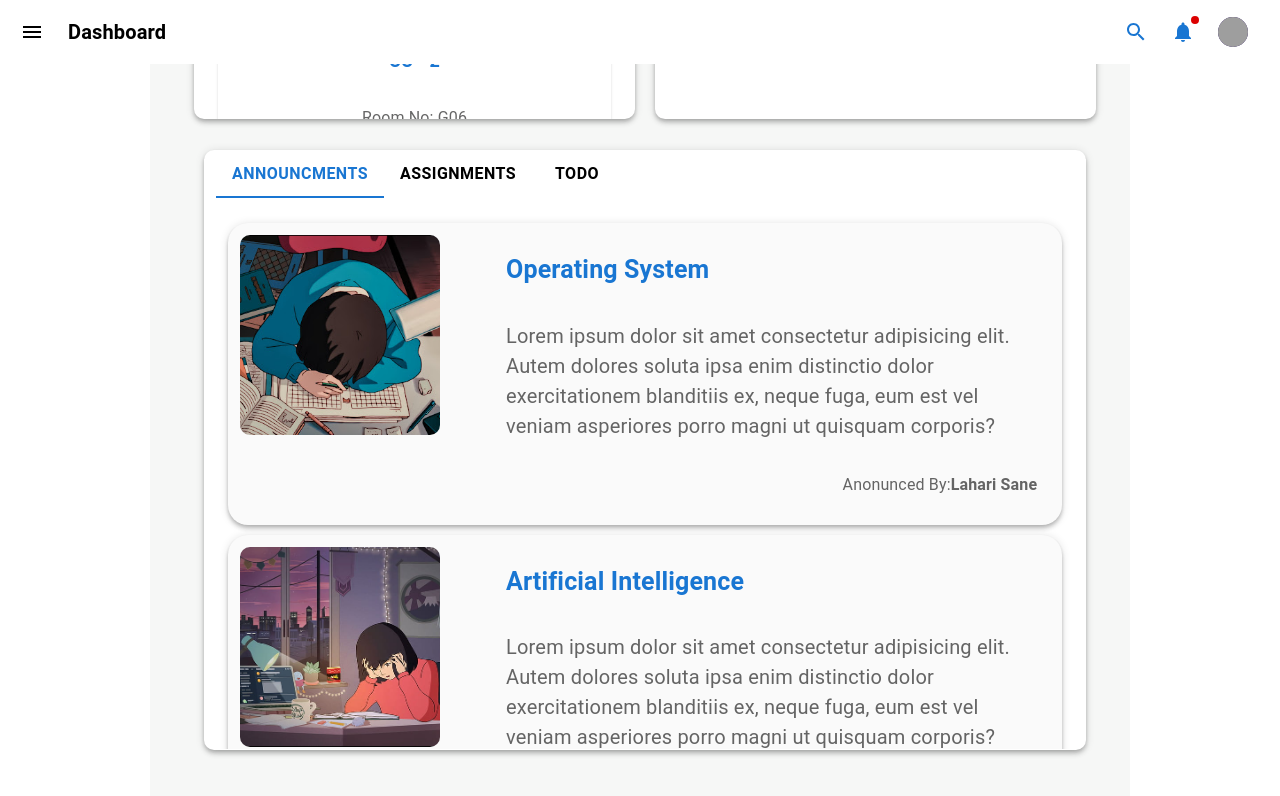
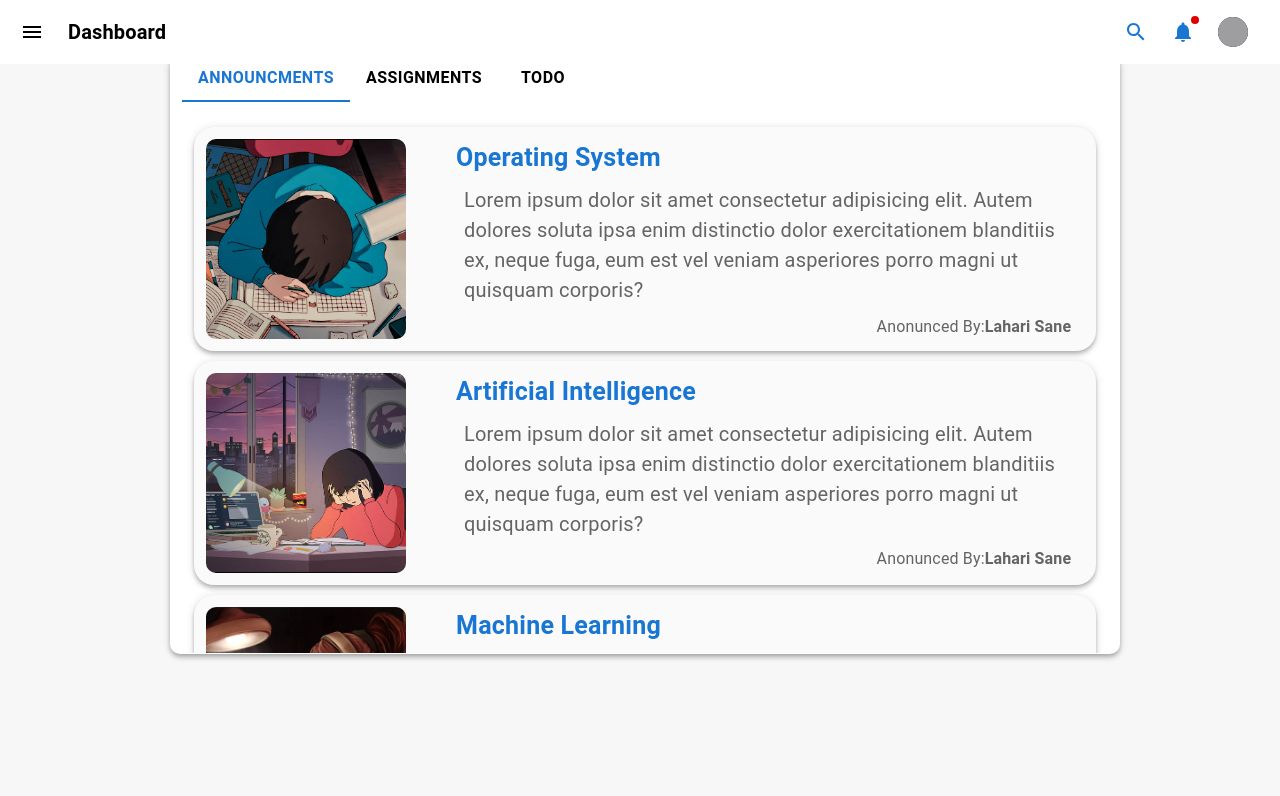
Before and after one commit to lahariSane/tuteetutor-react, a React (Create React App) app in the folder frontend/: page / in a window 1280 px wide. Shown: the top 796 px of the page. Built offline with nearby package versions, Linux system fonts and the light colour scheme; grey boxes are pictures that could not be loaded.

Commit message:
fixed bugs

```diff
--- a/frontend/src/components/Sidebar.jsx
+++ b/frontend/src/components/Sidebar.jsx
@@ -161,10 +161,15 @@ function Sidebar({ drawerWidth, mobileOpen, handleDrawerClose, handleDrawerTrans
                     {Object.entries(topIcons).map(([key, value]) => (
                         <ListItem sx={{ pl: 2 }} key={key} disablePadding width="100%">
                             <SidebarListItemButton
-                                selected={key === sidbarActive && !setHover} // Set selected state to true if key matches active sidebar item
-                                onClick={() => { setSidebarActive(key); navigate(key.toLowerCase()); handleDrawerClose(); }}
+                                selected={key.toLowerCase() === sidbarActive.toLowerCase() && !setHover} // Set selected state to true if key matches active sidebar item
                                 onMouseEnter={() => setIsHovered(true)} // Set hover state to true on mouse enter
                                 onMouseLeave={() => setIsHovered(false)}
+                                onClick={() => {
+                                    handleDrawerClose();
+                                    setSidebarActive(key);
+                                    navigate(key.toLowerCase());
+                                    setIsHovered(false);
+                                }}
                             >
                                 <ListItemIcon sx={{ minWidth: 34 }}>
                                     {value}
@@ -186,7 +191,12 @@ function Sidebar({ drawerWidth, mobileOpen, handleDrawerClose, handleDrawerTrans
                         <ListItem sx={{ pl: 2 }} key={key} disablePadding>
                             <SidebarListItemButton
                                 selected={key === sidbarActive && !setHover} // Set selected state to true if key matches active sidebar item
-                                onClick={() => {setSidebarActive(key); navigate(key.toLowerCase()); handleDrawerClose();} }
+                                onClick={() => {
+                                    setSidebarActive(key);
+                                    navigate(key.toLowerCase());
+                                    handleDrawerClose();
+                                    setIsHovered(false);
+                                }}
                                 onMouseEnter={() => setIsHovered(true)} // Set hover state to true on mouse enter
                                 onMouseLeave={() => setIsHovered(false)}
                             >
--- a/frontend/src/index.css
+++ b/frontend/src/index.css
@@ -3,6 +3,7 @@
 @tailwind utilities;
 
 body {
+  overflow: hidden;
   margin: 0;
   font-family: -apple-system, BlinkMacSystemFont, 'Segoe UI', 'Roboto', 'Oxygen',
     'Ubuntu', 'Cantarell', 'Fira Sans', 'Droid Sans', 'Helvetica Neue',
--- a/frontend/src/pages/Home.jsx
+++ b/frontend/src/pages/Home.jsx
@@ -13,7 +13,6 @@ function Home(props) {
     const [isClosing, setIsClosing] = React.useState(false);
     const [sidbarActive, setSidebarActive] = React.useState("Dashboard");
 
-
     const handleDrawerClose = () => {
         setIsClosing(true);
         setMobileOpen(false);
@@ -24,13 +23,13 @@ function Home(props) {
     };
 
     const handleDrawerToggle = () => {
-        if (!isClosing) {
+        // if (!isClosing) {
             setMobileOpen(!mobileOpen);
-        }
+        // }
     };
 
     return (
-        <Box sx={{ display: 'flex', height: '100%', backgroundColor: "#f6f7f6", alignItems: "center", justifyContent: "center", overflow: "auto" }}>
+        <Box sx={{ display: 'flex', height: `100%`, backgroundColor: "#f6f7f6", alignItems: "center", justifyContent: "center", overflowX: "auto", overflowY: "auto", width: "100vw" }}>
             <CssBaseline />
             <Navbar
                 sx={{ position: 'fixed', width: '100%', height: `${navBarHeight}px` }}
@@ -38,7 +37,7 @@ function Home(props) {
                 handleDrawerToggle={handleDrawerToggle}
                 sidbarActive={sidbarActive} />
 
-            <Outlet context={{drawerWidth: drawerWidth}} />
+            <Outlet context={{ drawerWidth: drawerWidth }} />
             <Sidebar
                 drawerWidth={drawerWidth}
                 mobileOpen={mobileOpen}
--- a/frontend/src/pages/StudentDashboard.jsx
+++ b/frontend/src/pages/StudentDashboard.jsx
@@ -52,7 +52,6 @@ const Room = styled('div')(({ theme }) => ({
 
 const Subject = styled('div')(({ theme }) => ({
     color: theme.palette.primary.main,
-    padding: theme.spacing(2),
     display: 'flex',
     alignItems: 'center',
     justifyContent: 'center',
@@ -61,9 +60,8 @@ const Subject = styled('div')(({ theme }) => ({
     fontWeight: "bold",
 }));
 
-const Time = styled('Typography')(({ theme }) => ({
+const Time = styled(Typography)(({ theme }) => ({
     color: theme.palette.text.secondary,
-    padding: theme.spacing(2),
     display: 'flex',
     alignItems: 'center',
     justifyContent: 'center',
@@ -71,9 +69,8 @@ const Time = styled('Typography')(({ theme }) => ({
     fontSize: "1rm",
 }));
 
-const Topic = styled('Typography')(({ theme }) => ({
+const Topic = styled(Typography)(({ theme }) => ({
     color: theme.palette.primary.main,
-    padding: theme.spacing(2),
     display: 'flex',
     alignItems: 'center',
     justifyContent: 'left',
@@ -85,7 +82,7 @@ const Topic = styled('Typography')(({ theme }) => ({
 const Announcment = styled(Typography)(({ theme }) => ({
     color: theme.palette.text.secondary,
     fontSize: "20px",
-    padding: theme.spacing(2),
+    padding: theme.spacing(1),
     display: 'flex',
     alignItems: 'flex-start',
     justifyContent: 'flex-start',
@@ -113,20 +110,22 @@ export default function StudentDashboard() {
         <Stack
             direction="row"
             sx={{
-                minHeight: "700px",
+                minHeight: "900px",
                 backgroundColor: "#f6f7f6",
                 width: `calc(100vw - ${drawerWidth}px)`,
                 left: drawerWidth,
-                position: "relative",
-                overflow: "hidden",
+                top: "64px",
+                position: "absolute",
                 [theme.breakpoints.down('md')]: {
+                    height: "700px",
                     width: "100%",
                     left: 0,
                     flexDirection: "column-reverse",
                     direction: "column",
                     alignItems: "center",
                 },
-                overflowY: "visible"
+                overflowY: "visible",
+                overflowX: "hidden"
             }}
             height="100vh"
         >
@@ -135,12 +134,12 @@ export default function StudentDashboard() {
                 sx={{
                     margin: "10px",
                     marginLeft: "20px",
-                    top: "70px",
                     position: "relative",
                     minHeight: "calc(100% - 90px)",
                     height: "calc(100% - 90px)",
                     [theme.breakpoints.down('md')]: {
                         width: "90%",
+                        minHeight: "900px",
                         maxWidth: "950px",
                         height: "auto",
                         display: "flex",
@@ -235,7 +234,7 @@ export default function StudentDashboard() {
             </Box>
             <Box sx={{
                 height: "calc(100% - 90px)",
-                top: "70px",
+                // top: "70px",
                 position: "relative",
                 width: "400px",
                 minWidth: "400px",
```
